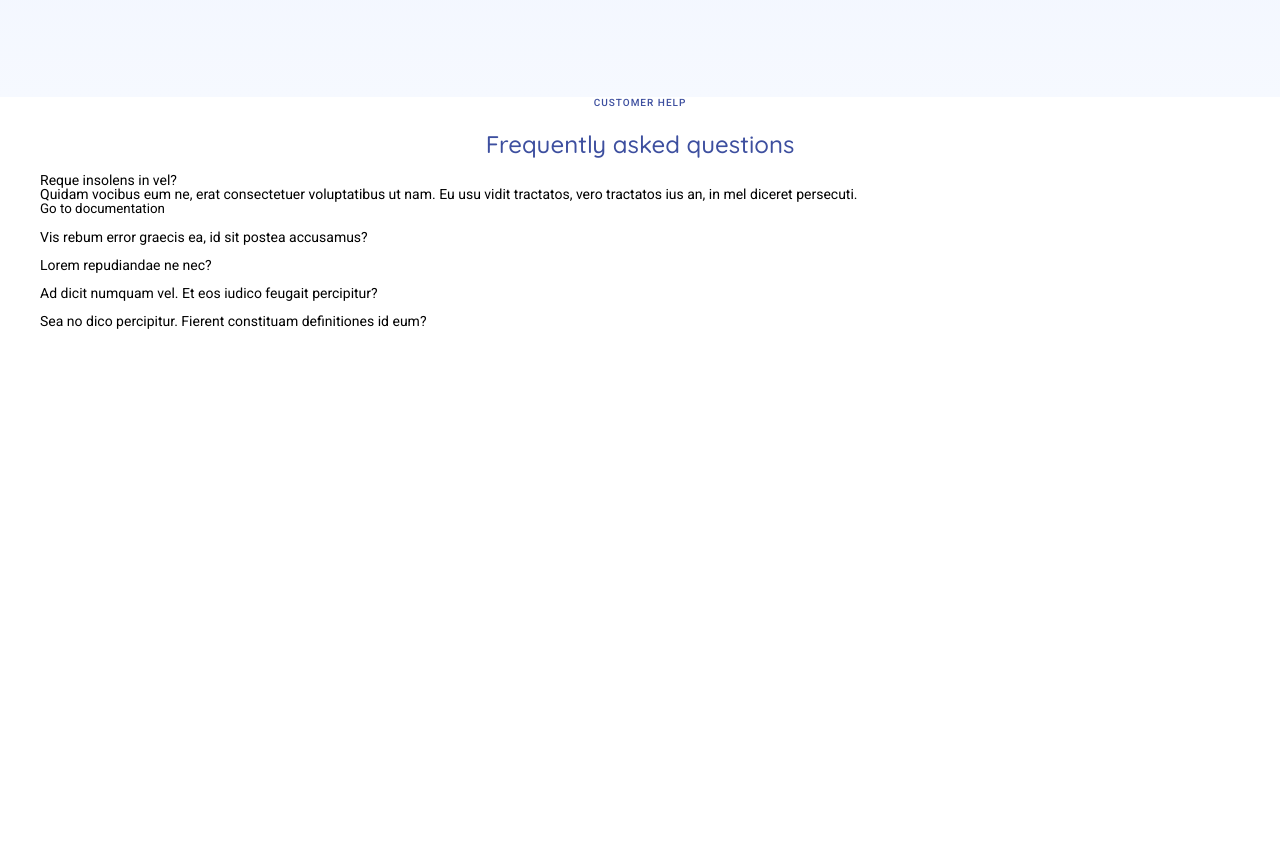
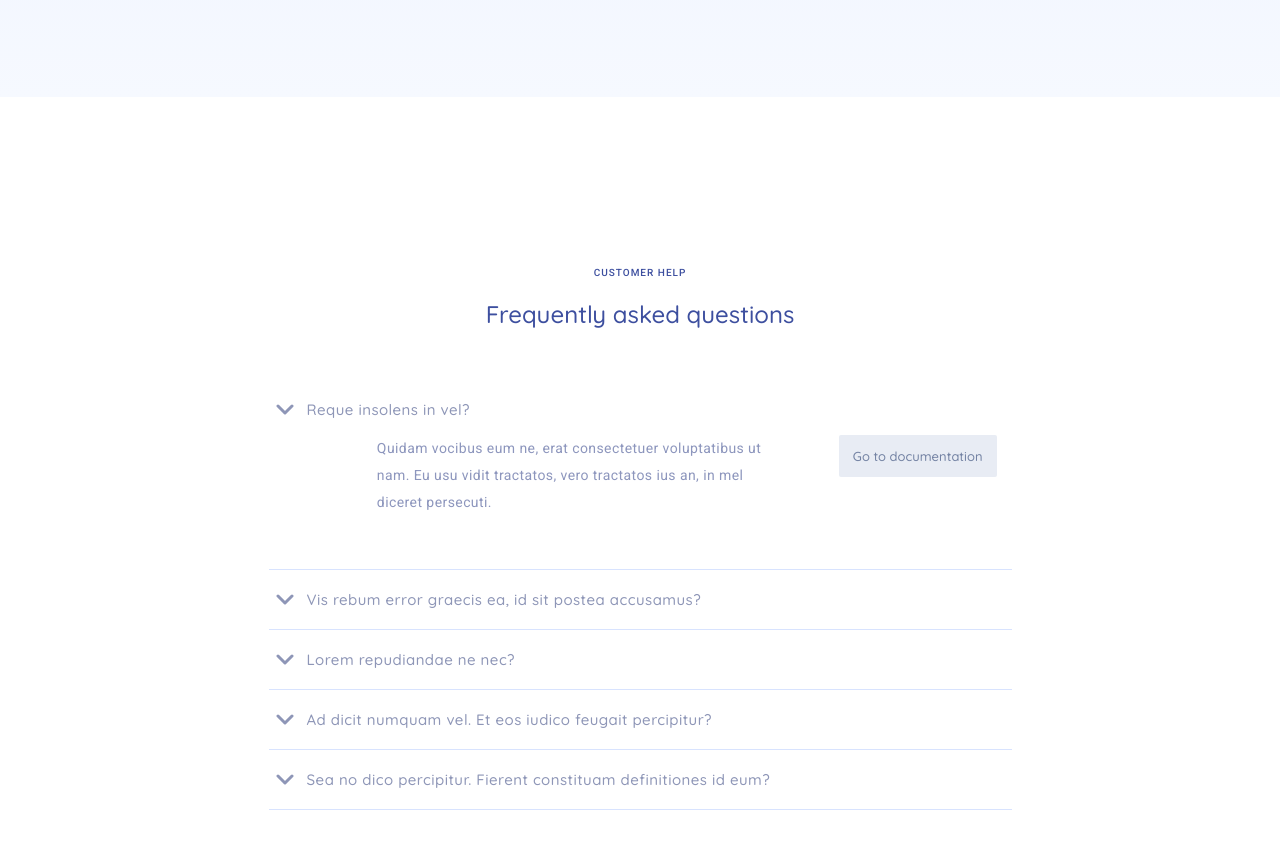
Before and after one commit to Daniil-gavrilooov/freebie__work, a plain HTML site: page app/index.html in a window 1280 px wide. Shown: the part 4336-5185 px from the top of the page. Before the commit the page ends 4665 px from the top, so only its background shows below. Drawn offline with nearby package versions, Linux system fonts and the light colour scheme.

Commit message:
added style section (questions)

```diff
--- a/app/index.html
+++ b/app/index.html
@@ -487,6 +487,8 @@
                         Frequently asked questions
                     </h4>
                 </div>
+                <div class="questions__inner">
+
 
                     <div class="questions__content">
                         <div class="questions__item">
@@ -500,7 +502,8 @@
 
                             <div class="questions__item-info">
                                 <p class="questions__info-text">
-                                Quidam vocibus eum ne, erat consectetuer voluptatibus ut nam. Eu usu vidit tractatos,
+                                    Quidam vocibus eum ne, erat consectetuer voluptatibus ut nam. Eu usu vidit
+                                    tractatos,
                                     vero tractatos ius an, in mel diceret persecuti.
 
                                 </p>
@@ -560,6 +563,7 @@
                         </div>
                     </div>
                 </div>
+            </div>
         </section>
     </main>
 
--- /dev/null
+++ b/app/scss/_questions.scss
@@ -0,0 +1,69 @@
+.questions {
+    padding: 170px 0;
+    &__inner {
+        display: flex;
+        justify-content: center;
+    }
+    &__content {
+        margin-top: 51px;
+    }
+    &__item {
+        width: 743px;
+        margin-top: 20px;
+        padding-bottom: 20px;
+        border-bottom: 1px solid #D8E3FE;
+    }
+    &__item-title {
+        display: flex;
+        gap: 24px;
+    }
+    &__title-btn {
+        position: relative;
+        width: 14px;
+        height: 7px;
+        &::after {
+            position: absolute;
+            content: "";
+            width: 18px;
+            height: 11px;
+            background-image: url(../images/questions__btn-arrow.svg);
+        }
+    }
+    &__title-text {
+        font-family: $quicksand;
+        font-weight: 500;
+        font-size: 15px;
+        line-height: 19px;
+        letter-spacing: 0.03em;
+        color: #8e96b7;
+    }
+    &__item-info{
+        display: flex;
+        justify-content: end;
+        gap: 62px;
+        align-items: flex-start;
+        margin-top: 16px;
+        margin-bottom: 33px;
+    }
+    &__info-text {
+        font-family: $roboto;
+        font-weight: 400;
+        font-size: 14px;
+        line-height: 27px;
+        letter-spacing: 0.03em;
+        color: #8d96bd;
+        max-width: 475px;
+        padding-left: 75px;
+    }
+    &__info-btn {
+        font-family: $quicksand;
+        font-weight: 500;
+        font-size: 13px;
+        line-height: 16px;
+        color: #7382a3;
+        padding: 13px 14px;
+        background: #E8ECF4;
+        border-radius: 2px;
+        margin-right: 15px;
+    }
+}
--- a/app/scss/style.scss
+++ b/app/scss/style.scss
@@ -8,6 +8,7 @@
 @import "_used";
 @import "_resources";
 @import "_coments";
+@import "_questions";
 body {
     font-family: "Open Sans", sans-serif;
     font-family: "Quicksand", sans-serif;
```
Also changed, not shown: app/css/style.min.css, app/images/questions__btn-arrow.svg (added). Lines whose indentation alone changed are shown as unchanged.
